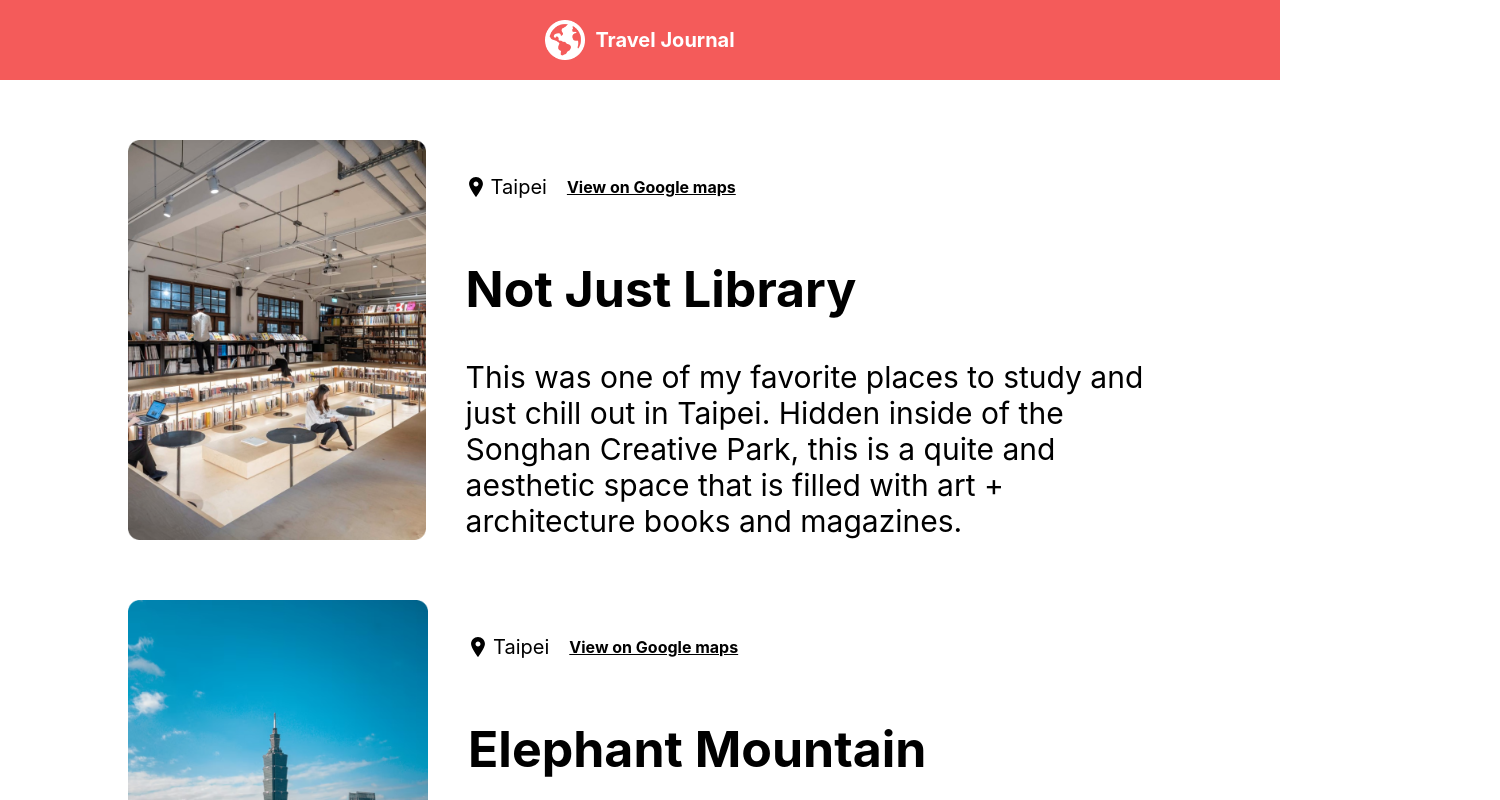
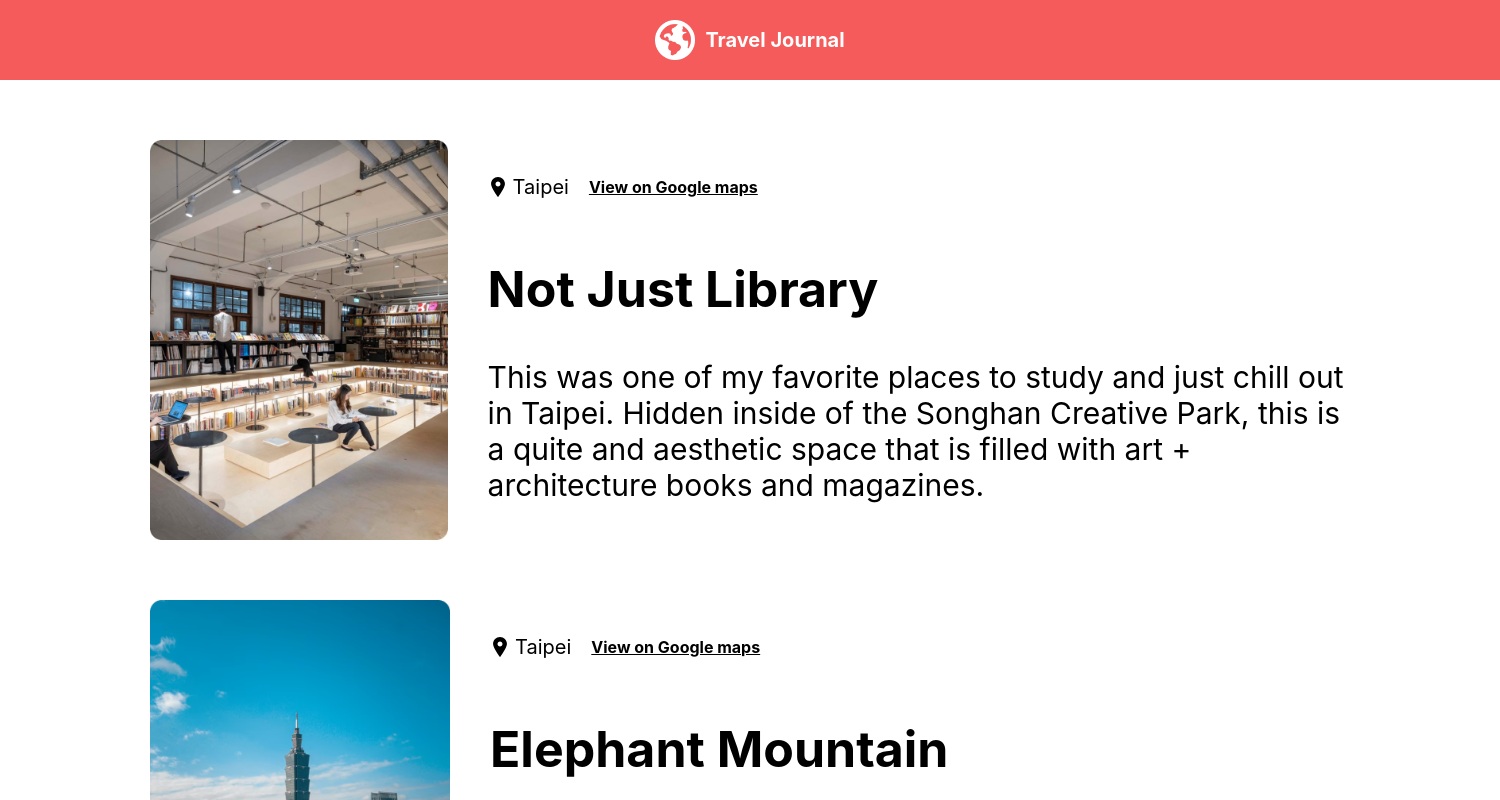
Before and after one commit to EmilsValdmanis/React-Project2, a React (Vite) app: page / in a window 1280 px wide. Shown: the top 800 px of the page, 1500 px wide, since content can reach past the window. Built offline with nearby package versions, Linux system fonts and the light colour scheme.

Commit message:
Fixed page breaking on small widths

```diff
--- a/src/index.css
+++ b/src/index.css
@@ -0,0 +1,3 @@
+body {
+  min-width: 1500px;
+}
```
